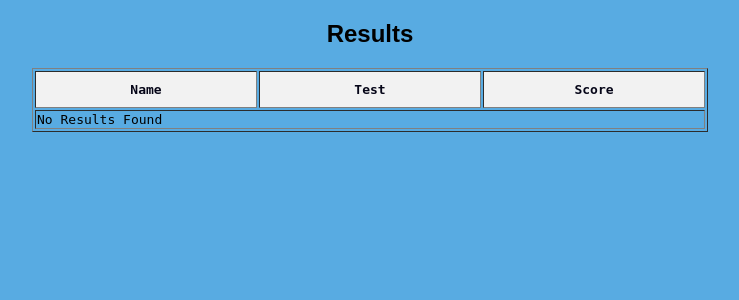
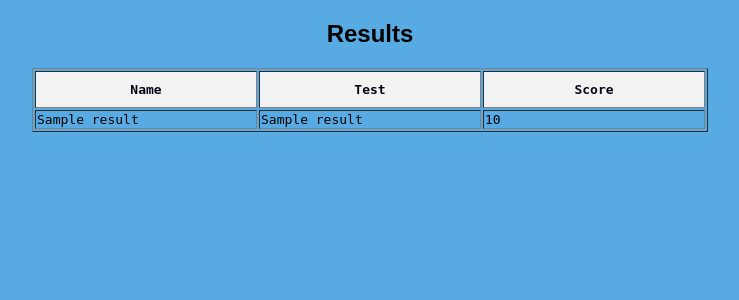
Before and after one commit to logadharani-P/Online-quiz-application, a Flask app: page /result in a window 1280 px wide. Shown: the top 300 px of the page, without its empty margins (270-1009 px from the left). Run offline with Flask 3, Linux system fonts and the light colour scheme; tables that the repository leaves empty or names only in its code hold one stand-in row (values such as "Sample post"); data that the repository does not hold is empty.

Commit message:
Fix HTML structure and update fetch URL

```diff
--- a/templates/result.html
+++ b/templates/result.html
@@ -33,7 +33,7 @@
   <tbody id="data"></tbody>
 </table>
 <script>
-fetch("/save/results")
+fetch("/save")
   .then(response => response.json())
   .then(data => {
     localStorage.setItem("results", JSON.stringify(data));
```
